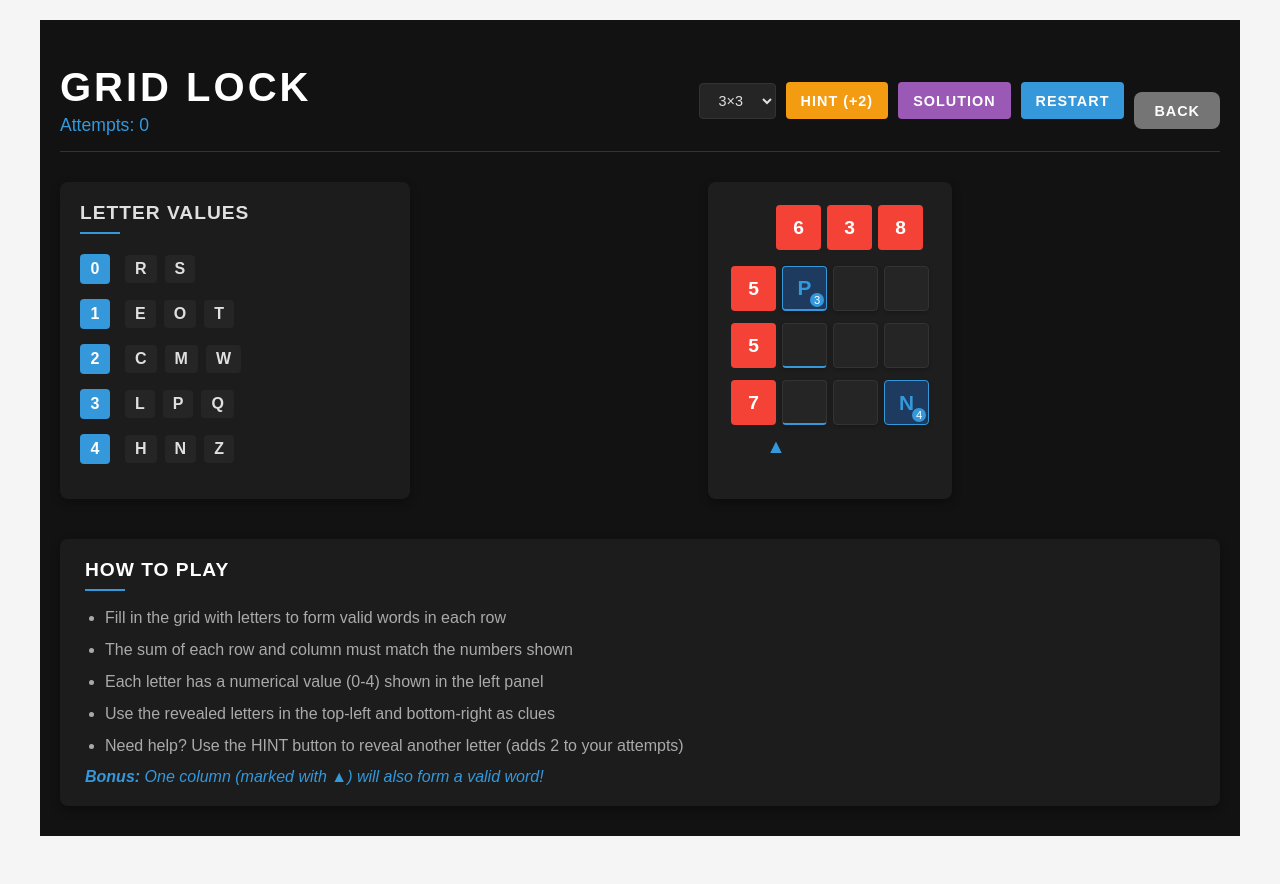
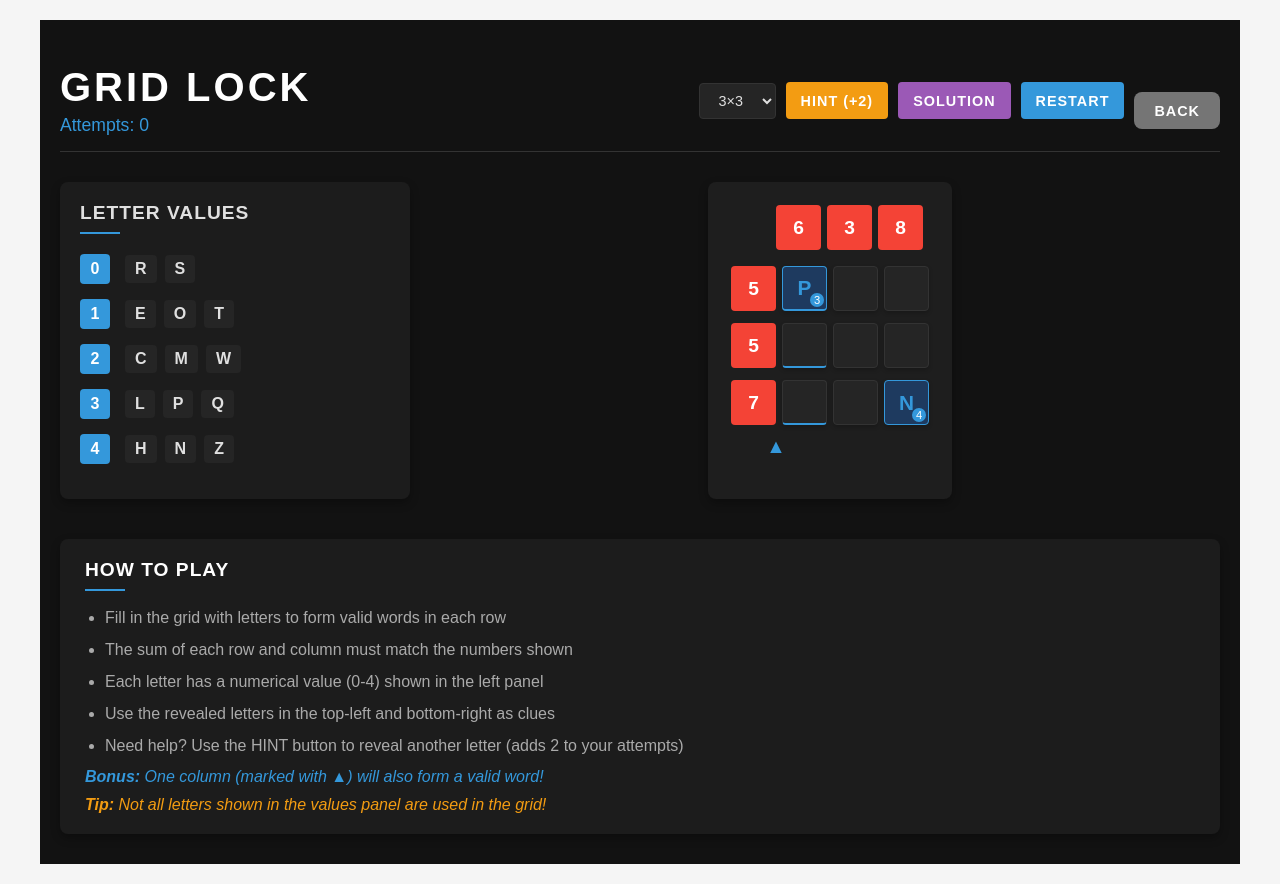
Before and after one commit to nalinmittal027/gafo-games, a React (Create React App) app: page /grid-lock in a window 1280 px wide. Before the commit the page ends 856 px from the top, so only its background shows below. Built offline with nearby package versions, Linux system fonts and the light colour scheme.

Commit message:
logic and ui fix

```diff
--- a/src/components/GridLock/GridLock.js
+++ b/src/components/GridLock/GridLock.js
@@ -210,12 +210,14 @@ const GridLock = () => {
     setOriginalGrid(validGrid);
     setValidColumnIndex(validColumnIndex);
 
-    // Assign random values to each letter (changed from 0-5 to 0-4)
+    // Assign random values to each letter (0-4)
     const values = {};
     const alphabet = 'abcdefghijklmnopqrstuvwxyz';
     for (let i = 0; i < alphabet.length; i++) {
-      values[alphabet[i]] = Math.floor(Math.random() * 5); // Changed from 0-5 to 0-4
+      values[alphabet[i]] = Math.floor(Math.random() * 5); // 0-4
     }
+
+    // Store the letter values first before calculating sums
     setLetterValues(values);
 
     // Calculate row and column sums
@@ -564,6 +566,9 @@ const GridLock = () => {
   <p className="valid-column-note">
     <strong>Bonus:</strong> One column (marked with ▲) will also form a valid word!
   </p>
+  <p className="hint-note">
+    <strong>Tip:</strong> Not all letters shown in the values panel are used in the grid!
+  </p>
 </div>
     </div>
   );
```
Lines whose indentation alone changed are shown as unchanged.
